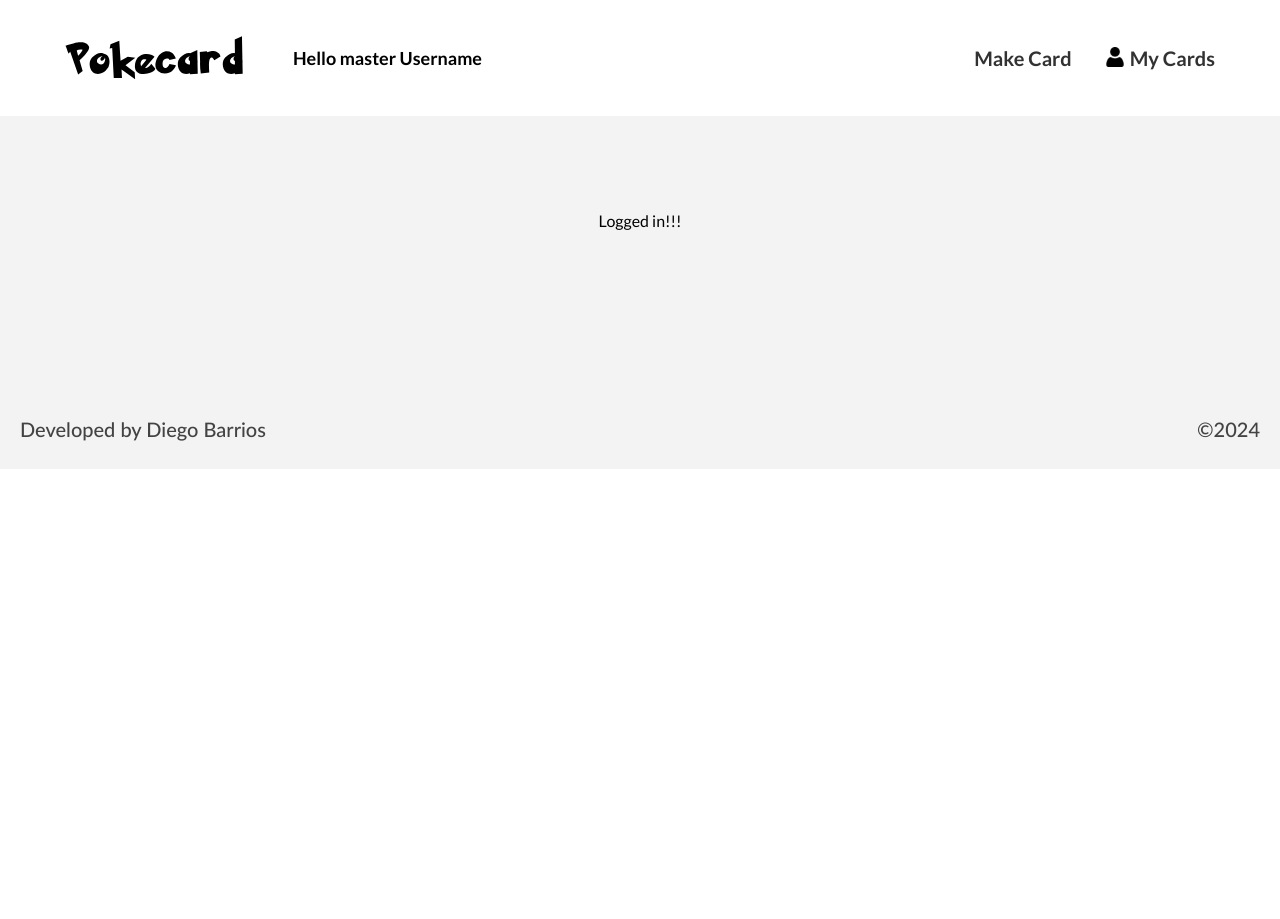
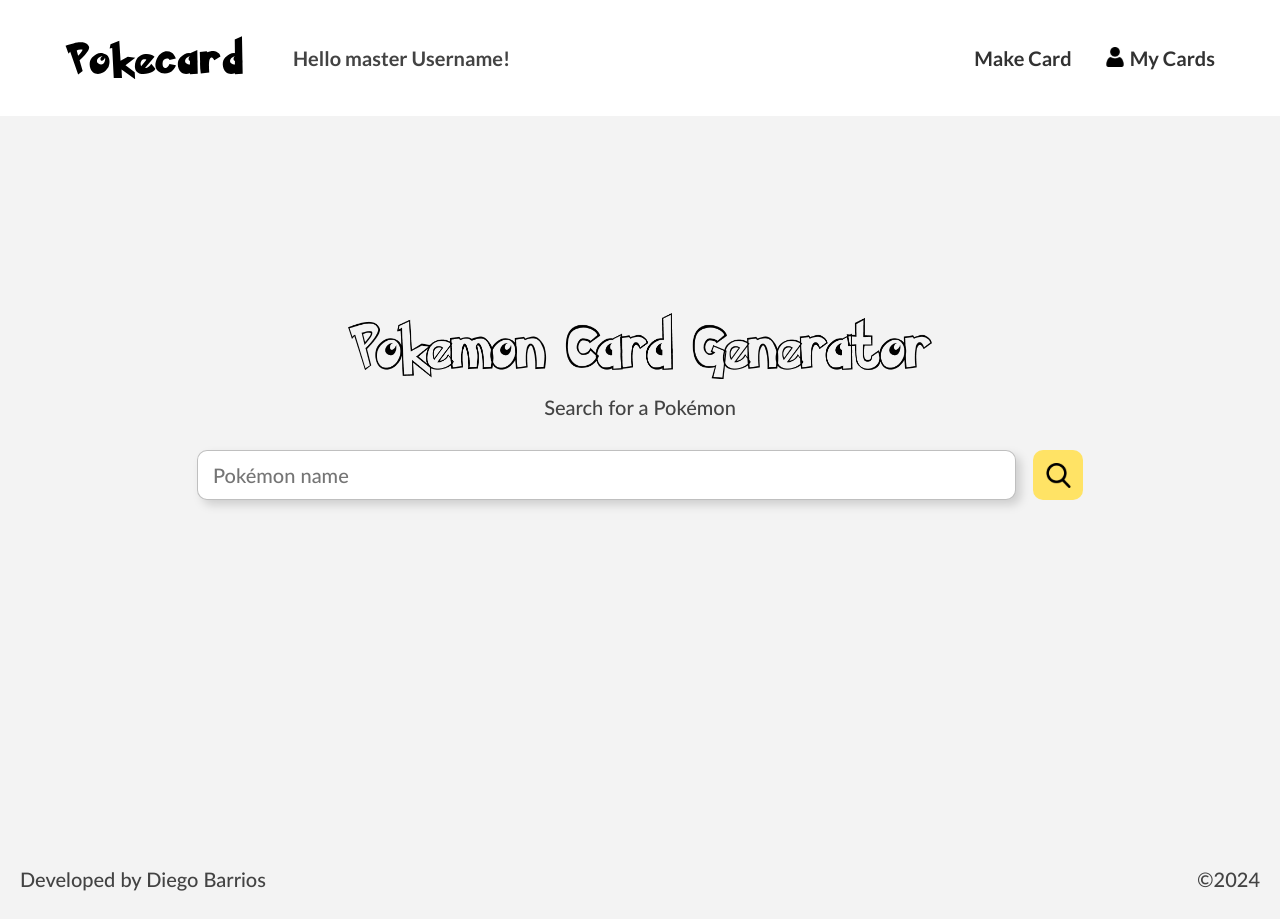
Before and after one commit to dbelfla10/pokecard-project-frontend, a React (Vite) app: page / in a window 1280 px wide. Before the commit the page ends 800 px from the top, so only its background shows below. Built offline with nearby package versions, Linux system fonts and the light colour scheme.

Commit message:
Add Main component logged variation

```diff
--- a/src/components/Header/Header.css
+++ b/src/components/Header/Header.css
@@ -25,7 +25,8 @@
 .header__user {
   margin: 0 0 0 50px;
   padding: 0;
-  font-size: 18px;
+  font-size: 20px;
+  color: #434343;
 }
 
 .header__login-btn {
--- a/src/components/Header/Header.jsx
+++ b/src/components/Header/Header.jsx
@@ -10,7 +10,7 @@ function Header({ handleLoginClick, handleSignupClick, isLoggedIn }) {
 
         {isLoggedIn ? (
           <>
-            <p className="header__user">Hello master Username</p>
+            <p className="header__user">Hello master Username!</p>
             <button className="header__make-card-btn" type="button">
               Make Card
             </button>
--- a/src/components/Main/Main.css
+++ b/src/components/Main/Main.css
@@ -1,8 +1,66 @@
 .hero {
-  margin: 96px 0 189px;
+  margin: 96px 0 123px;
   display: flex;
   align-items: center;
   justify-content: center;
+}
+
+.hero__text-image-logged {
+  width: 584px;
+  height: 67px;
+}
+
+.hero__colunm-logged {
+  margin: 100px 0 246px 0;
+  display: flex;
+  justify-content: center;
+  flex-direction: column;
+  max-width: 402px;
+  align-items: center;
+  text-align: center;
+}
+
+.hero__text {
+  font-size: 20px;
+  font-weight: 500;
+  color: #434343;
+}
+
+.hero__searcher {
+  display: flex;
+  gap: 17px;
+  margin-top: 15px;
+}
+
+.hero__imput {
+  width: 800px;
+  border: 1px solid rgba(0, 0, 0, 0.25);
+  border-radius: 10px;
+  filter: drop-shadow(5px 5px 5px rgba(0, 0, 0, 0.15));
+  padding-left: 15px;
+  font-size: 20px;
+  font-weight: 500;
+}
+
+.hero__search-btn {
+  width: 50px;
+  height: 50px;
+  display: flex;
+  align-items: center;
+  justify-content: center;
+  border: none;
+  border-radius: 10px;
+  background-color: #ffe365;
+}
+
+.hero__search-btn:hover {
+  cursor: pointer;
+  background-color: #ffda31;
+}
+
+.hero__search-icon {
+  width: 25px;
+  height: 25px;
 }
 
 .hero__column {
--- a/src/components/Main/Main.jsx
+++ b/src/components/Main/Main.jsx
@@ -1,6 +1,8 @@
 import "./Main.css";
 import cardsImage from "../../assets/cards.png";
 import text from "../../assets/Pokemon-Card-Generator-text.png";
+import text2 from "../../assets/Pokemon-Card-Generator2.png";
+import searchIcon from "../../assets/search-icon.svg";
 
 function Main({ isLoggedIn, handleLoginClick }) {
   return (
@@ -8,7 +10,29 @@ function Main({ isLoggedIn, handleLoginClick }) {
       <section className="hero">
         {isLoggedIn ? (
           <>
-            <div>Logged in!!!</div>
+            <div className="hero__colunm-logged">
+              <img
+                className="hero__text-image-logged"
+                src={text2}
+                alt="Pokecard-generator-text"
+              ></img>
+              <h2 className="hero__text">Search for a Pokémon</h2>
+              <div className="hero__searcher">
+                <input
+                  className="hero__imput"
+                  type="text"
+                  id="pokemon-name"
+                  placeholder="Pokémon name"
+                />
+                <button className="hero__search-btn" type="button">
+                  <img
+                    className="hero__search-icon"
+                    src={searchIcon}
+                    alt="search icon"
+                  />
+                </button>
+              </div>
+            </div>
           </>
         ) : (
           <>
```
Also changed, not shown: src/assets/Pokemon-Card-Generator2.png (added), src/assets/search-icon.svg (added).
